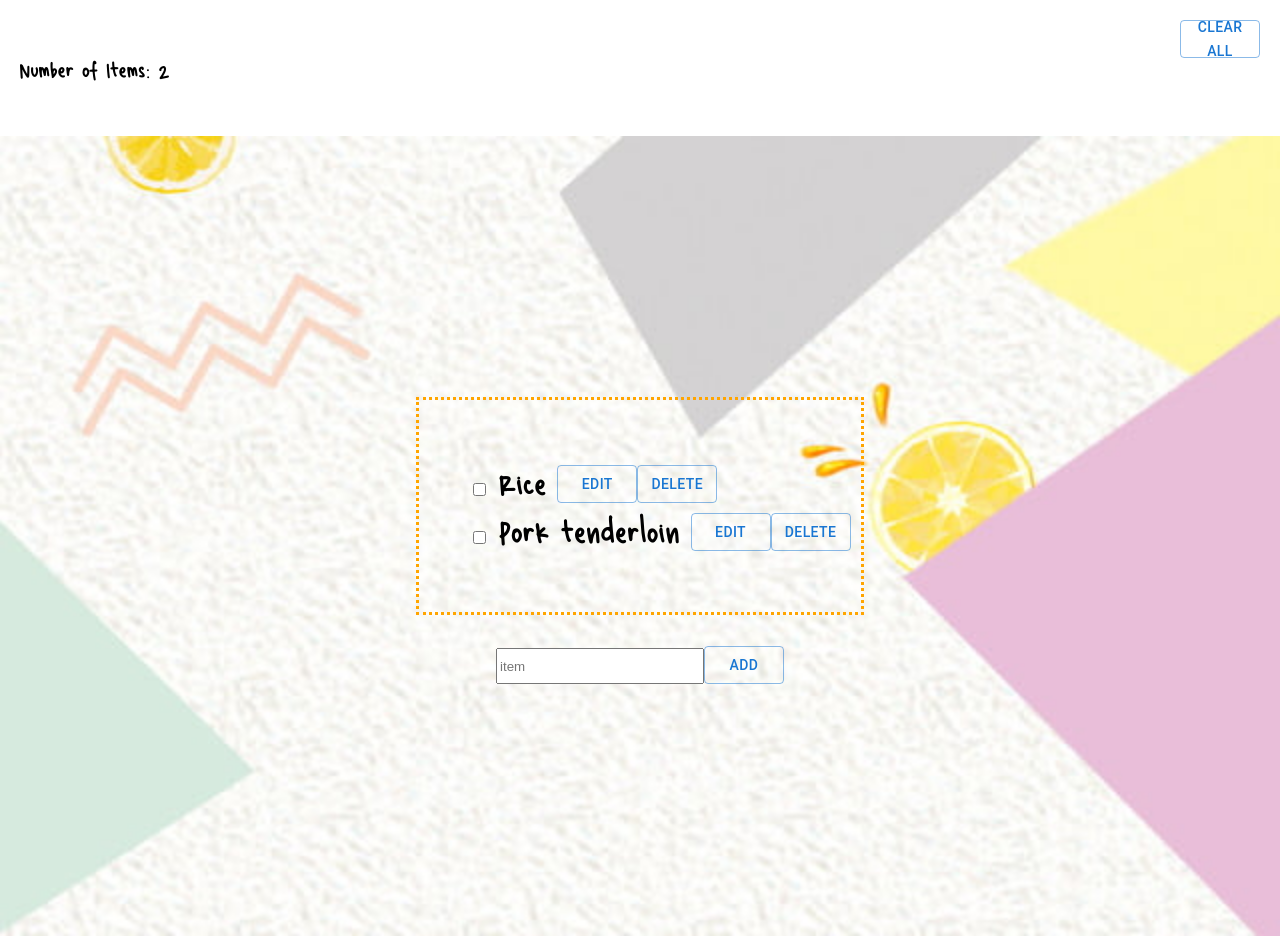
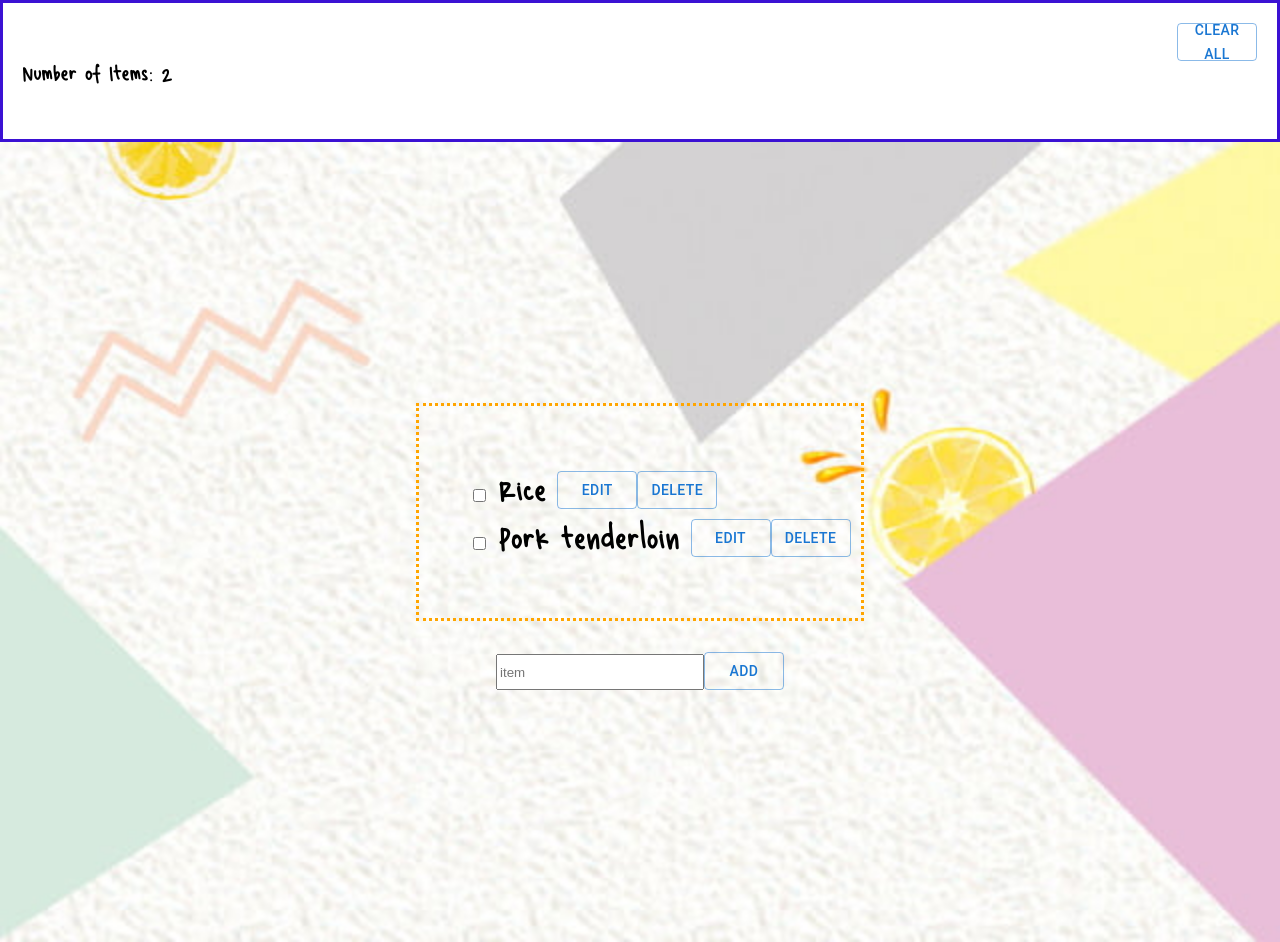
Before and after one commit to mira-kine/shopping-list, a React (Create React App) app: page / in a window 1280 px wide. Built offline with nearby package versions, Linux system fonts and the light colour scheme.

Commit message:
learning how to use MUI

```diff
--- a/src/components/Header/Header.css
+++ b/src/components/Header/Header.css
@@ -7,4 +7,5 @@
   display: flex;
   justify-content: space-between;
   padding: 20px;
+  border: solid 3px rgb(59, 17, 211);
 }
```
